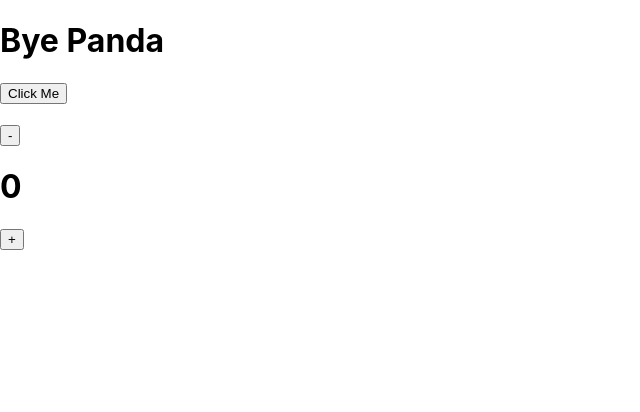
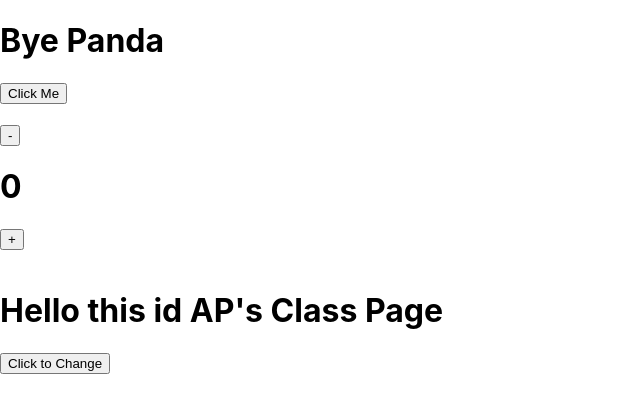
Before and after one commit to ArpitaPanda-1999/React-Practice-Youtube, a React (Create React App) app: page / in a window 1280 px wide. Shown: the top 412 px of the page, without its empty margins (0-640 px from the left). Built offline with nearby package versions, Linux system fonts and the light colour scheme.

Commit message:
Class Component uses

```diff
--- a/src/App.js
+++ b/src/App.js
@@ -1,4 +1,5 @@
 import './App.css';
+import ClassIndex from './React-Practice/Class-index.jsx';
 import Index from './React-Practice/Fuction-index.jsx';
 import Index1 from './React-Practice/Fuction-index1.jsx';
 
@@ -6,7 +7,8 @@ function App() {
   return (
     <>
       <Index />  <br/> <br />
-      <Index1 />
+      <Index1 />  <br/> <br/>
+      <ClassIndex />  <br/> <br/>
     </>
   );
 }
--- /dev/null
+++ b/src/React-Practice/Class-index.jsx
@@ -0,0 +1,30 @@
+import React, { Component } from "react";
+
+class ClassIndex extends Component{
+
+    constructor(){
+        super();
+        this.state = {
+            item : "Hello this id AP's Class Page"
+        }
+    }
+
+    changeItem = () => {
+        this.setState ({
+            item : "Hello Arpita Panda"
+        })
+    }
+
+
+    render(){
+        console.log(this.state.item);
+        return(
+            <>
+                <h1>{this.state.item}</h1>
+                <button onClick={this.changeItem}>Click to Change</button>
+            </>
+        )
+    }
+}
+
+export default ClassIndex;
```
